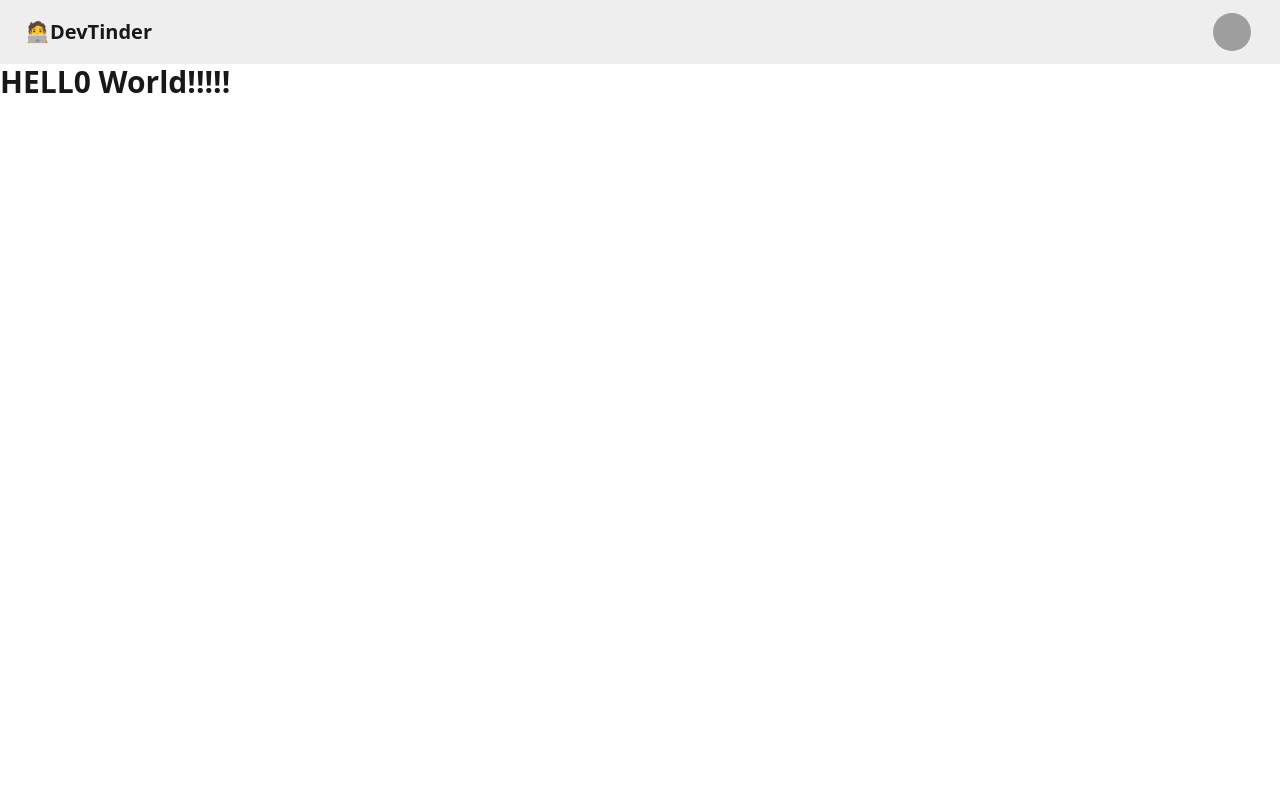
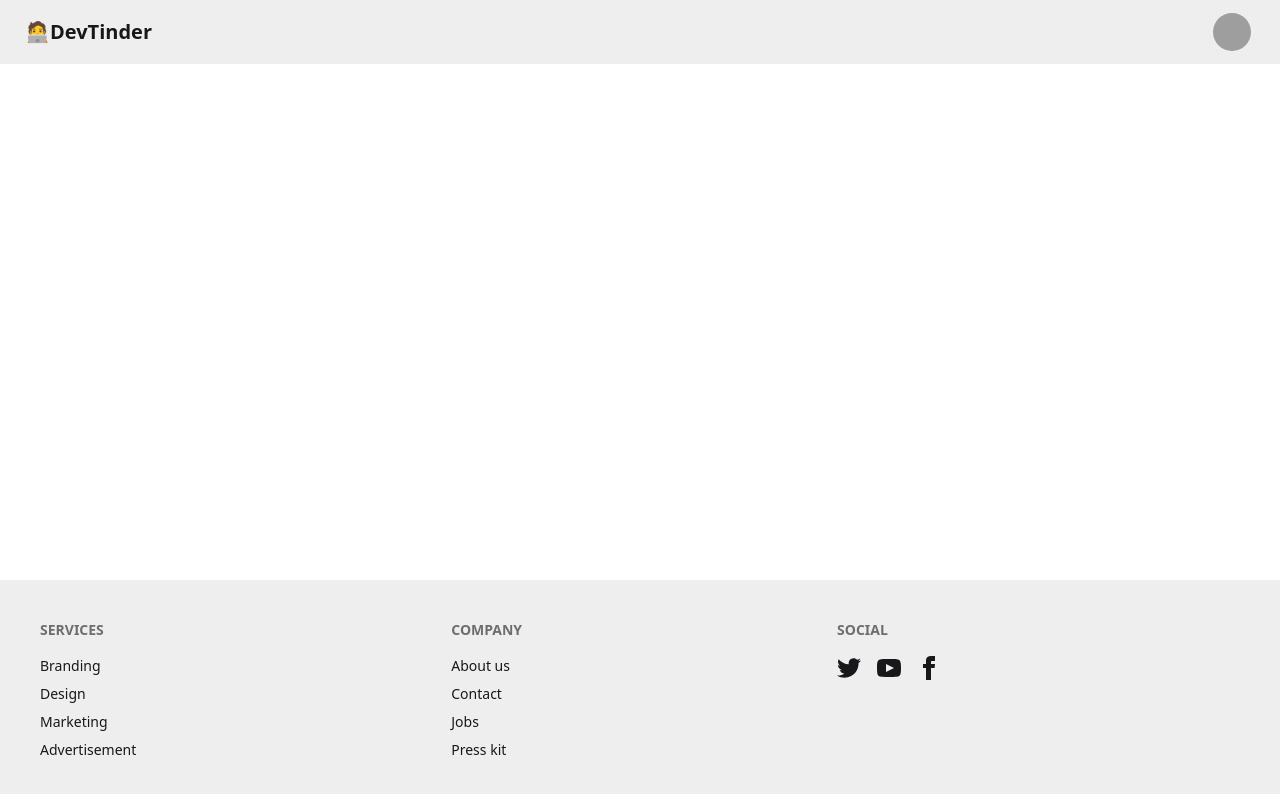
Before and after one commit to james-jamshed/devTinder-web, a React (Vite) app: page / in a window 1280 px wide. Shown: the top 794 px of the page. Built offline with nearby package versions, Linux system fonts and the light colour scheme; grey boxes are pictures that could not be loaded.

Commit message:
react-router -dom + footer

```diff
--- a/package.json
+++ b/package.json
@@ -13,6 +13,7 @@
     "@tailwindcss/vite": "^4.0.6",
     "react": "^19.0.0",
     "react-dom": "^19.0.0",
+    "react-router-dom": "^7.1.5",
     "tailwindcss": "^4.0.6"
   },
   "devDependencies": {
--- a/src/App.jsx
+++ b/src/App.jsx
@@ -1,3 +1,7 @@
+import { BrowserRouter, Routes,Route } from "react-router-dom"
+import Body from "./Body"
+import Login from "./Login"
+import Profile from "./Profile"
 
 function App() {
 
@@ -5,36 +9,17 @@ function App() {
   return (
 
     <>
-    <div className="navbar bg-base-300">
-     <div className="flex-1">
-    <a className="btn btn-ghost text-xl">🧑‍💻DevTinder</a>
-    </div>
-  <div className="flex gap-2">
 
-    <div className="dropdown dropdown-end mx-5">
-      <div tabIndex={0} role="button" className="btn btn-ghost btn-circle avatar">
-        <div className="w-10 rounded-full">
-          <img
-            alt="Tailwind CSS Navbar component"
-            src="https://img.daisyui.com/images/stock/photo-1534528741775-53994a69daeb.webp" />
-        </div>
-      </div>
-      <ul
-        tabIndex={0}
-        class="menu menu-sm dropdown-content bg-base-100 rounded-box z-1 mt-3 w-52 p-2 shadow">
-        <li>
-          <a className="justify-between">
-            Profile
-            <span className="badge">New</span>
-          </a>
-        </li>
-        <li><a>Settings</a></li>
-        <li><a>Logout</a></li>
-      </ul>
-    </div>
-  </div>
-    </div>
-     <h1 className="text-3xl font-bold">HELL0 World!!!!!</h1>
+    <BrowserRouter basename="/">
+    <Routes>
+      <Route path = "/" element = {<Body />} >
+      <Route path = "/login" element = {<Login />} />
+      <Route path = "/profile" element = {<Profile />} />
+       </Route>
+
+    </Routes>
+
+    </BrowserRouter>
     </>
   )
 }
--- /dev/null
+++ b/src/Body.jsx
@@ -0,0 +1,17 @@
+import React from 'react'
+import NavBar from './NavBar'
+import { Outlet } from 'react-router-dom'
+import Footer from './Footer'
+
+const Body = () => {
+  return (
+    <div>
+       <NavBar />
+       <Outlet />
+       <Footer />
+
+    </div>
+  )
+}
+
+export default Body
--- /dev/null
+++ b/src/Footer.jsx
@@ -0,0 +1,62 @@
+import React from 'react'
+
+const Footer = () => {
+  return (
+    <div><footer className="footer sm:footer-horizontal bg-base-300 text-base-content p-10 fixed bottom-0">
+    <nav>
+      <h6 className="footer-title">Services</h6>
+      <a className="link link-hover">Branding</a>
+      <a className="link link-hover">Design</a>
+      <a className="link link-hover">Marketing</a>
+      <a className="link link-hover">Advertisement</a>
+    </nav>
+    <nav>
+      <h6 className="footer-title">Company</h6>
+      <a className="link link-hover">About us</a>
+      <a className="link link-hover">Contact</a>
+      <a className="link link-hover">Jobs</a>
+      <a className="link link-hover">Press kit</a>
+    </nav>
+    <nav>
+      <h6 className="footer-title">Social</h6>
+      <div className="grid grid-flow-col gap-4">
+        <a>
+          <svg
+            xmlns="http://www.w3.org/2000/svg"
+            width="24"
+            height="24"
+            viewBox="0 0 24 24"
+            class="fill-current">
+            <path
+              d="M24 4.557c-.883.392-1.832.656-2.828.775 1.017-.609 1.798-1.574 2.165-2.724-.951.564-2.005.974-3.127 1.195-.897-.957-2.178-1.555-3.594-1.555-3.179 0-5.515 2.966-4.797 6.045-4.091-.205-7.719-2.165-10.148-5.144-1.29 2.213-.669 5.108 1.523 6.574-.806-.026-1.566-.247-2.229-.616-.054 2.281 1.581 4.415 3.949 4.89-.693.188-1.452.232-2.224.084.626 1.956 2.444 3.379 4.6 3.419-2.07 1.623-4.678 2.348-7.29 2.04 2.179 1.397 4.768 2.212 7.548 2.212 9.142 0 14.307-7.721 13.995-14.646.962-.695 1.797-1.562 2.457-2.549z"></path>
+          </svg>
+        </a>
+        <a>
+          <svg
+            xmlns="http://www.w3.org/2000/svg"
+            width="24"
+            height="24"
+            viewBox="0 0 24 24"
+            class="fill-current">
+            <path
+              d="M19.615 3.184c-3.604-.246-11.631-.245-15.23 0-3.897.266-4.356 2.62-4.385 8.816.029 6.185.484 8.549 4.385 8.816 3.6.245 11.626.246 15.23 0 3.897-.266 4.356-2.62 4.385-8.816-.029-6.185-.484-8.549-4.385-8.816zm-10.615 12.816v-8l8 3.993-8 4.007z"></path>
+          </svg>
+        </a>
+        <a>
+          <svg
+            xmlns="http://www.w3.org/2000/svg"
+            width="24"
+            height="24"
+            viewBox="0 0 24 24"
+            class="fill-current">
+            <path
+              d="M9 8h-3v4h3v12h5v-12h3.642l.358-4h-4v-1.667c0-.955.192-1.333 1.115-1.333h2.885v-5h-3.808c-3.596 0-5.192 1.583-5.192 4.615v3.385z"></path>
+          </svg>
+        </a>
+      </div>
+    </nav>
+  </footer></div>
+  )
+}
+
+export default Footer
--- /dev/null
+++ b/src/Login.jsx
@@ -0,0 +1,9 @@
+import React from 'react'
+
+const Login = () => {
+  return (
+    <div>Login</div>
+  )
+}
+
+export default Login
--- /dev/null
+++ b/src/NavBar.jsx
@@ -0,0 +1,37 @@
+import React from 'react'
+
+const NavBar = () => {
+  return (
+    <div className="navbar bg-base-300">
+    <div className="flex-1">
+   <a className="btn btn-ghost text-xl">🧑‍💻DevTinder</a>
+   </div>
+ <div className="flex gap-2">
+
+   <div className="dropdown dropdown-end mx-5">
+     <div tabIndex={0} role="button" className="btn btn-ghost btn-circle avatar">
+       <div className="w-10 rounded-full">
+         <img
+           alt="Tailwind CSS Navbar component"
+           src="https://img.daisyui.com/images/stock/photo-1534528741775-53994a69daeb.webp" />
+       </div>
+     </div>
+     <ul
+       tabIndex={0}
+       class="menu menu-sm dropdown-content bg-base-100 rounded-box z-1 mt-3 w-52 p-2 shadow">
+       <li>
+         <a className="justify-between">
+           Profile
+           <span className="badge">New</span>
+         </a>
+       </li>
+       <li><a>Settings</a></li>
+       <li><a>Logout</a></li>
+     </ul>
+   </div>
+ </div>
+   </div>
+  )
+}
+
+export default NavBar
--- /dev/null
+++ b/src/Profile.jsx
@@ -0,0 +1,9 @@
+import React from 'react'
+
+const Profile = () => {
+  return (
+    <div>Profile</div>
+  )
+}
+
+export default Profile
```
Also changed, not shown: 2 other files (tests, documents, lock files or other folders).
